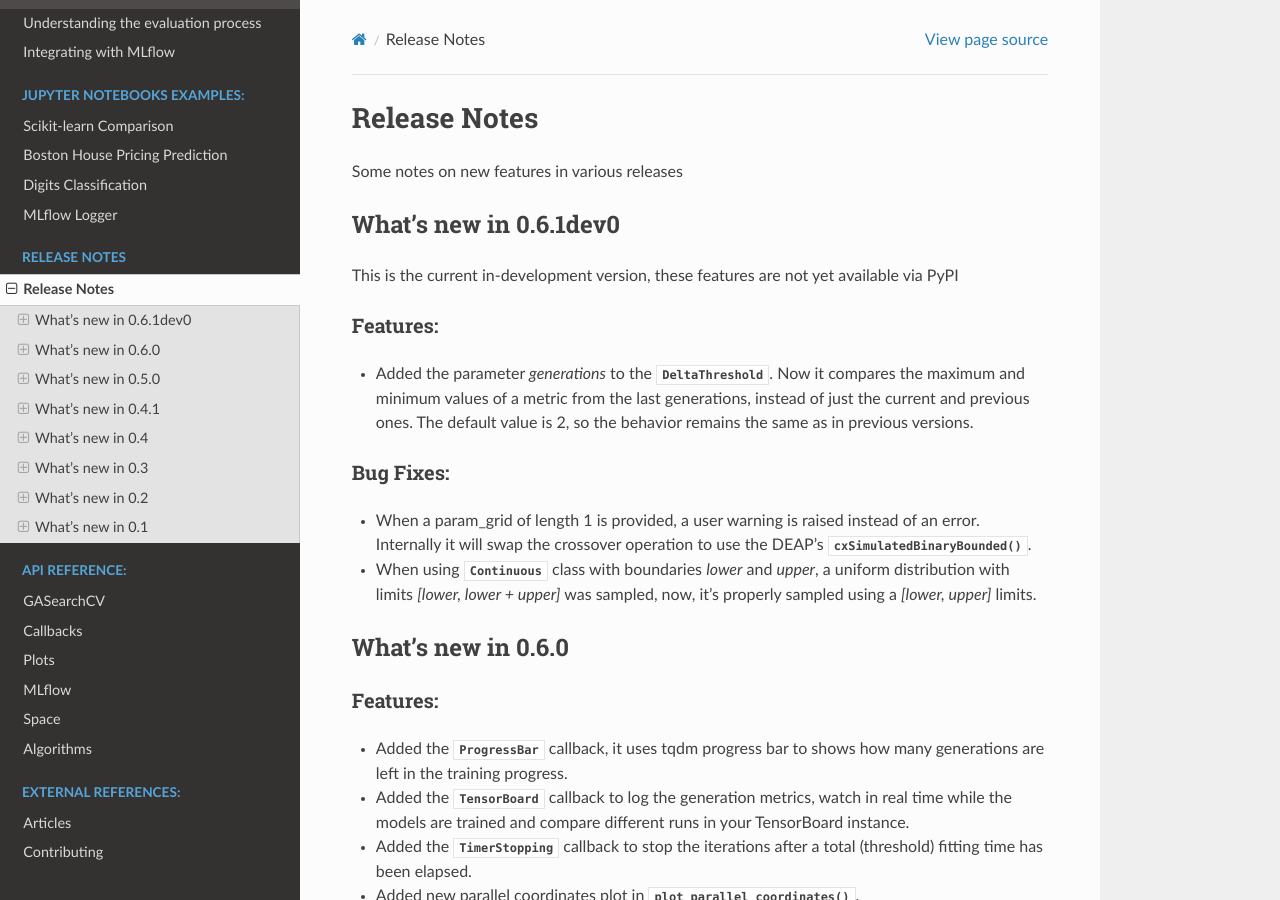
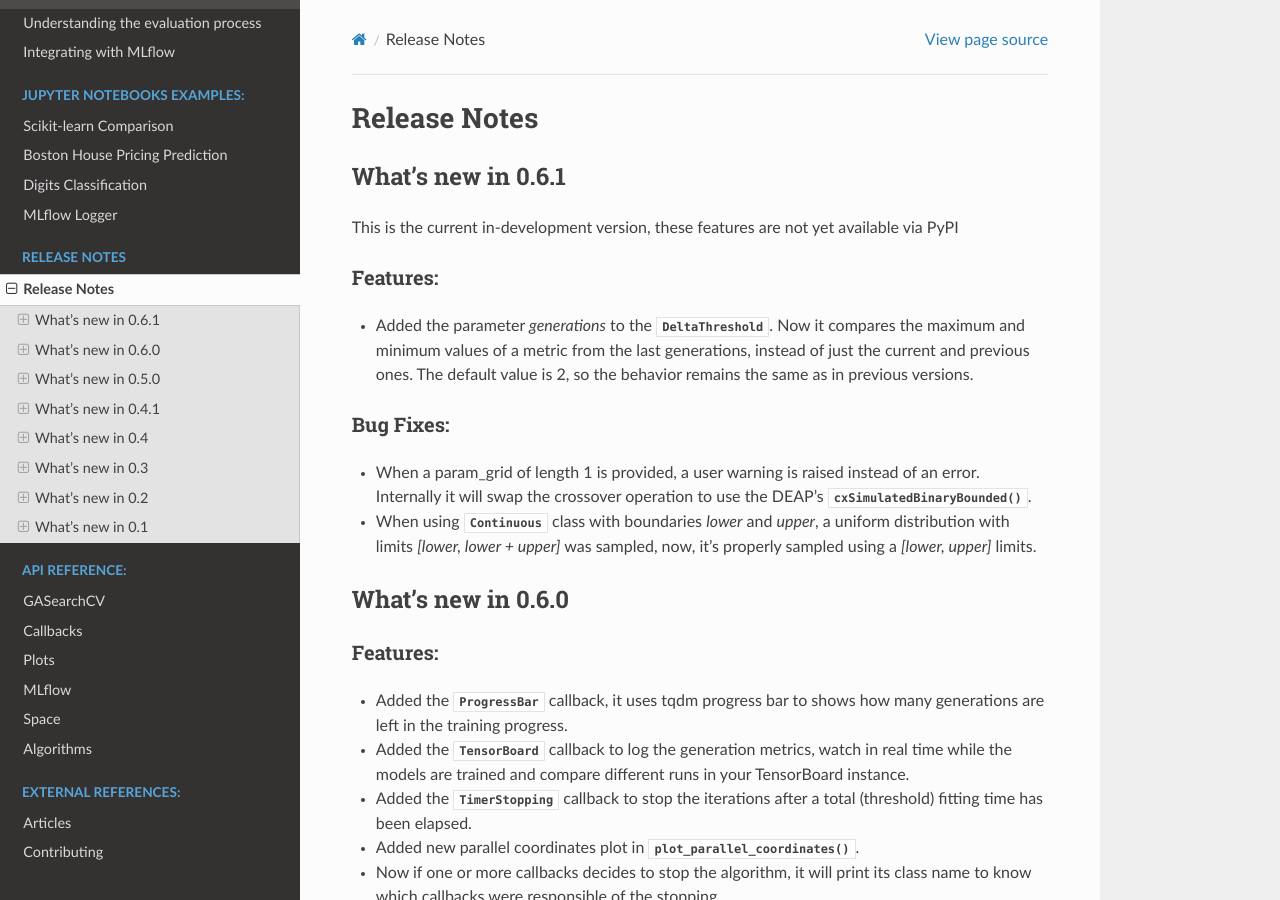
Before and after one commit to rodrigo-arenas/Sklearn-genetic-opt, a Sphinx documentation site: the page built from docs/release_notes.rst, in a window 1280 px wide and 900 px high. Built offline with Sphinx 7.4.7 and the Read the Docs theme 2.0.0, drawn with Linux system fonts in a browser that asks for light colours; the version number is read from the project's files by our own code.

Commit message:
bump version 0.6.1

```diff
--- a/docs/release_notes.rst
+++ b/docs/release_notes.rst
@@ -1,9 +1,7 @@
 Release Notes
 =============
 
-Some notes on new features in various releases
-
-What's new in 0.6.1dev0
+What's new in 0.6.1
 -----------------------
 
 This is the current in-development version, these features are not yet
```
